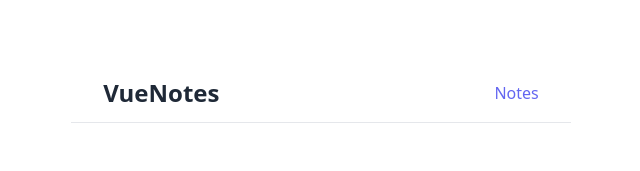
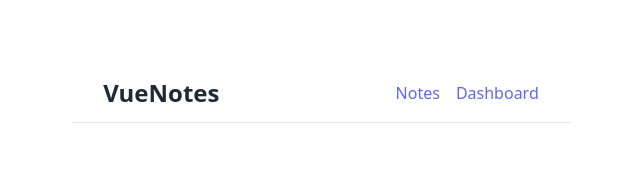
Before and after one commit to Freemasoid/vue-note-app, a Vue app: page / in a window 1280 px wide. Shown: the top 171 px of the page, without its empty margins (319-959 px from the left). Built offline with nearby package versions, Linux system fonts and the light colour scheme.

Commit message:
feat: add dashboard route and link in navigation

```diff
--- a/src/App.vue
+++ b/src/App.vue
@@ -10,6 +10,11 @@
           class="nav-link"
           >Notes</router-link
         >
+        <router-link
+          to="/dashboard"
+          class="nav-link"
+          >Dashboard</router-link
+        >
       </nav>
     </header>
     <main class="app-main">
@@ -19,6 +24,11 @@
 </template>
 
 <style scoped>
+nav {
+  display: flex;
+  gap: 1rem;
+}
+
 .app-header {
   display: flex;
   justify-content: space-between;
--- a/src/router/index.ts
+++ b/src/router/index.ts
@@ -8,6 +8,11 @@ const router = createRouter({
       name: "notes",
       component: () => import("../views/NotesView.vue"),
     },
+    {
+      path: "/dashboard",
+      name: "dashboard",
+      component: () => import("../views/DashboardView.vue"),
+    },
   ],
 });
 
```
